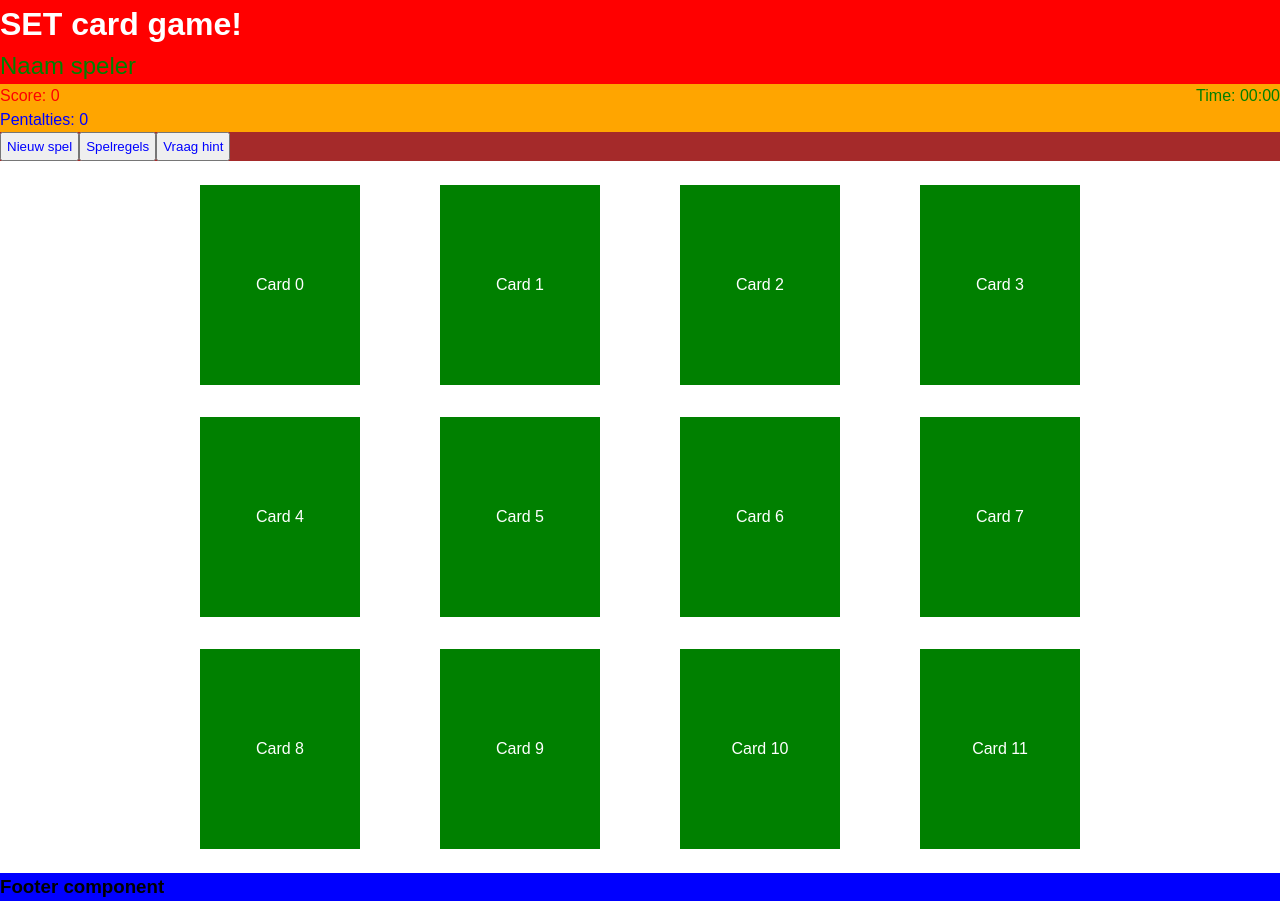
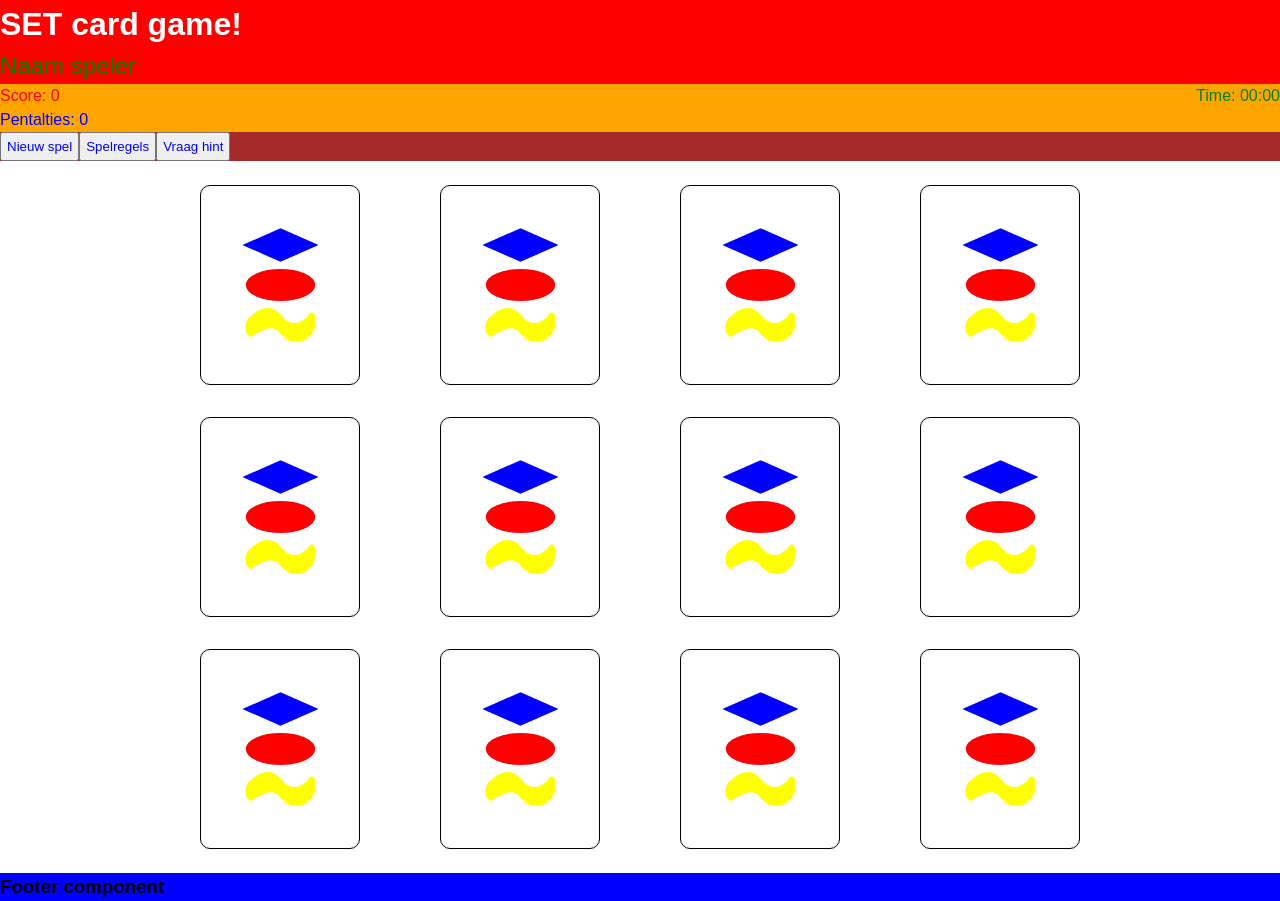
Before and after one commit to RobVerplanke/set-card-game, a React (Vite) app: page / in a window 1280 px wide. Built offline with nearby package versions, Linux system fonts and the light colour scheme.

Commit message:
chore: create svg symbols to put on cards

```diff
--- a/src/components/Card/Card.module.css
+++ b/src/components/Card/Card.module.css
@@ -1,9 +1,17 @@
 .card {
   display: flex;
+  flex-direction: column;
   justify-content: center;
   align-items: center;
 
   color: white;
-  background-color: green;
+  border: solid 1px black;
+  border-radius: 10px;
   height: 200px;
 }
+
+/* Single symbol on card */
+svg {
+  width: 75px;
+  height: 40px;
+}
--- a/src/components/Card/Card.tsx
+++ b/src/components/Card/Card.tsx
@@ -1,6 +1,25 @@
 import type { CardProps } from '../../types/Card';
+import Diamond from '../symbols/Diamond';
+import Oval from '../symbols/Oval';
+import Squiggle from '../symbols/Squiggle';
+
+// CSS
 import styles from './Card.module.css'; // CSS module
 
 export default function Card({ index }: CardProps) {
-  return <div className={styles.card}>Card {index}</div>;
+  return (
+    <div className={styles.card}>
+      <Diamond color="blue" fill="blue" />
+      {/* <Diamond color="blue" fill="blue" />
+      <Diamond color="blue" fill="blue" /> */}
+
+      <Oval color="red" fill="red" />
+      {/* <Oval color="red" fill="red" />
+      <Oval color="red" fill="none" /> */}
+
+      <Squiggle color="yellow" fill="yellow" />
+      {/* <Squiggle color="yellow" fill="yellow" />
+      <Squiggle color="yellow" fill="yellow" /> */}
+    </div>
+  );
 }
--- /dev/null
+++ b/src/components/symbols/Diamond.tsx
@@ -0,0 +1,14 @@
+import type { SymbolProps } from '../../types/Card';
+
+export default function Diamond({ color, fill }: SymbolProps) {
+  return (
+    <svg viewBox="5 5 190 90" xmlns="http://www.w3.org/2000/svg">
+      <polygon
+        points="10,50 100,90 190,50 100,10"
+        strokeWidth="5"
+        fill={fill}
+        stroke={color}
+      />
+    </svg>
+  );
+}
--- /dev/null
+++ b/src/components/symbols/Oval.tsx
@@ -0,0 +1,22 @@
+import type { SymbolProps } from '../../types/Card';
+
+export default function Oval({ color, fill }: SymbolProps) {
+  return (
+    <svg
+      viewBox="0 0 200 100"
+      width="75"
+      height="40"
+      xmlns="http://www.w3.org/2000/svg"
+    >
+      <ellipse
+        cx="100"
+        cy="50"
+        rx="90"
+        ry="40"
+        fill={fill}
+        stroke={color}
+        strokeWidth="5"
+      />
+    </svg>
+  );
+}
--- /dev/null
+++ b/src/components/symbols/Squiggle.tsx
@@ -0,0 +1,21 @@
+import type { SymbolProps } from '../../types/Card';
+
+export default function Squiggle({ color, fill }: SymbolProps) {
+  return (
+    <svg viewBox="0 0 200 100" xmlns="http://www.w3.org/2000/svg">
+      <path
+        d="M 20,30
+        C 50,0 80,0 100,25
+        C 120,50 150,60 180,20
+        C 195,10 195,60 180,75
+        C 150,105 120,95 100,70
+        C 80,45 50,60 20,80
+        C 5,73 5,40 20,30
+        Z"
+        fill={fill}
+        stroke={color}
+        strokeWidth="4"
+      />
+    </svg>
+  );
+}
```
Also changed, not shown: src/types/Card.ts (+6 -1 lines).
